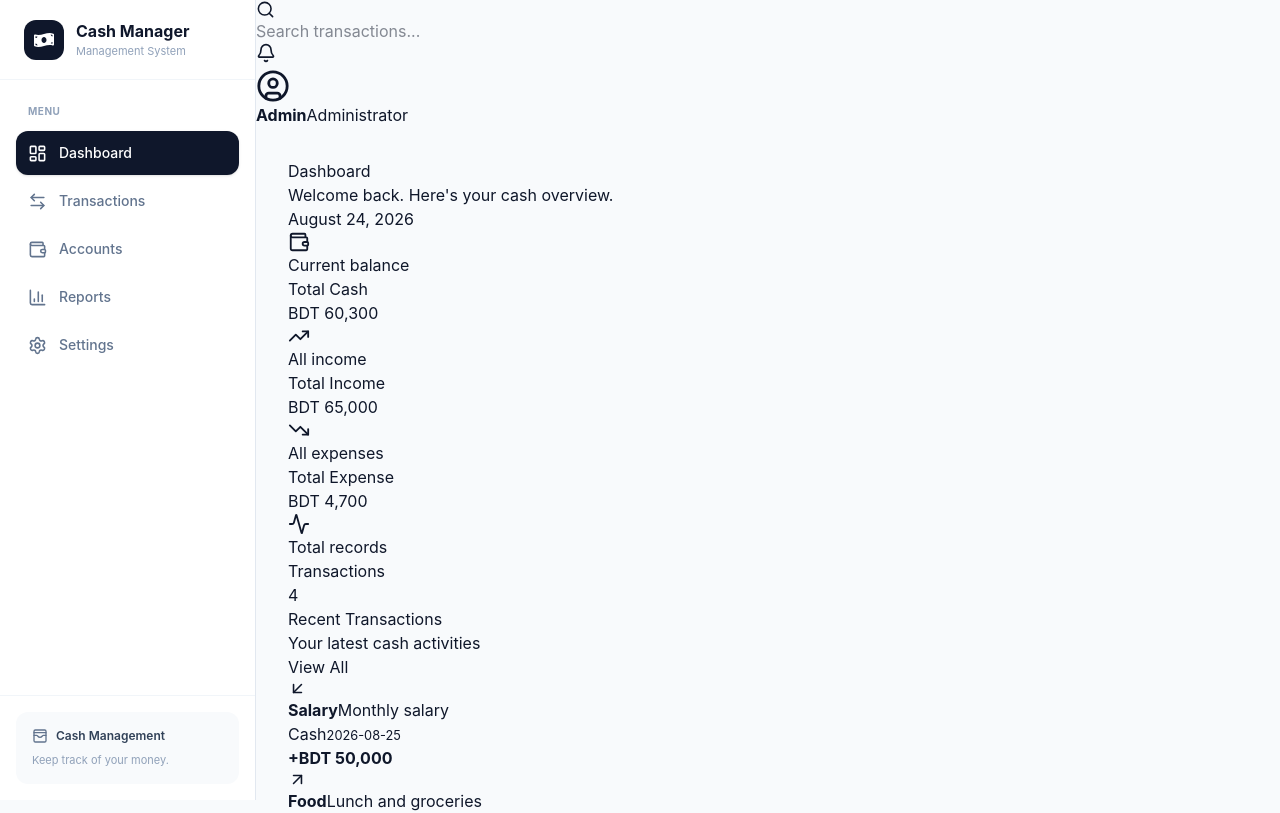
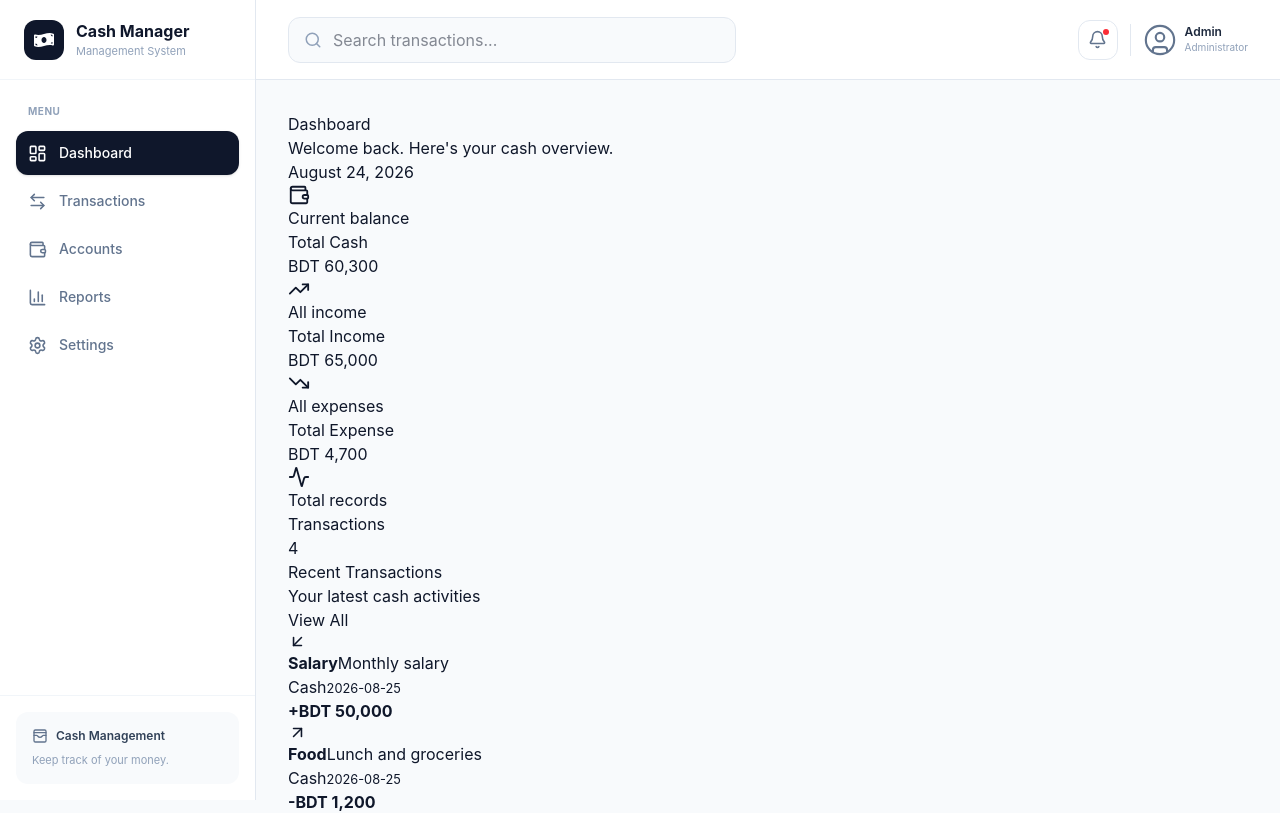
Before and after one commit to Riyadulislamratul/Cash_Management_System_with_Js, a React (Vite) app: page / in a window 1280 px wide. Shown: the top 813 px of the page. Built offline with nearby package versions, Linux system fonts and the light colour scheme.

Commit message:
Header updated

```diff
--- a/src/components/layout/Header.jsx
+++ b/src/components/layout/Header.jsx
@@ -2,26 +2,48 @@ import { Bell, Search, UserCircle } from "lucide-react";
 
 export default function Header() {
   return (
-    <header className="header">
-      <div className="header-search">
-        <Search size={19} />
+    <header className="sticky top-0 z-30 flex h-20 items-center justify-between border-b border-slate-200 bg-white/95 px-4 backdrop-blur sm:px-6 lg:px-8">
+      {/* Search */}
+
+      <div className="relative hidden w-full max-w-md sm:block">
+        <Search
+          size={18}
+          className="absolute left-4 top-1/2 -translate-y-1/2 text-slate-400"
+        />
+
         <input
           type="text"
           placeholder="Search transactions..."
+          className="w-full rounded-xl border border-slate-200 bg-slate-50 py-2.5 pl-11 pr-4 text-sm outline-none transition focus:border-slate-400 focus:bg-white"
         />
       </div>
 
-      <div className="header-actions">
-        <button className="icon-button">
-          <Bell size={20} />
+      {/* Right */}
+
+      <div className="ml-auto flex items-center gap-3">
+        <button className="relative flex h-10 w-10 items-center justify-center rounded-xl border border-slate-200 text-slate-500 transition hover:bg-slate-50">
+          <Bell size={19} />
+
+          <span className="absolute right-2 top-2 h-1.5 w-1.5 rounded-full bg-red-500" />
         </button>
 
-        <div className="profile">
-          <UserCircle size={34} />
+        <div className="hidden h-8 w-px bg-slate-200 sm:block" />
 
-          <div>
-            <strong>Admin</strong>
-            <span>Administrator</span>
+        <div className="flex items-center gap-2">
+          <UserCircle
+            size={34}
+            strokeWidth={1.5}
+            className="text-slate-500"
+          />
+
+          <div className="hidden sm:block">
+            <p className="text-xs font-semibold text-slate-800">
+              Admin
+            </p>
+
+            <p className="text-[10px] text-slate-400">
+              Administrator
+            </p>
           </div>
         </div>
       </div>
```
